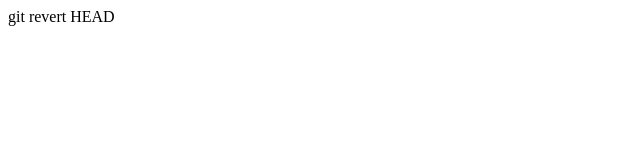
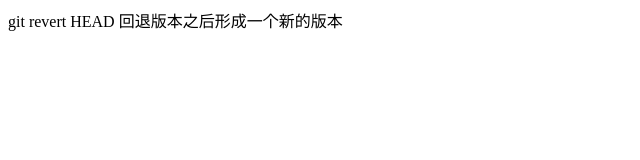
Before and after one commit to HailHaidera/gitdemo, a website: page index.html in a window 1280 px wide. Shown: the whole page, without its empty margins (0-640 px from the left). Drawn offline with Linux system fonts and the light colour scheme.

Commit message:
add chinese tag

```diff
--- a/index.html
+++ b/index.html
@@ -7,7 +7,7 @@
 </head>
 <body>
     <div>
-      git revert HEAD
+      git revert HEAD 回退版本之后形成一个新的版本
     </div>
 </body>
 </html>
```
